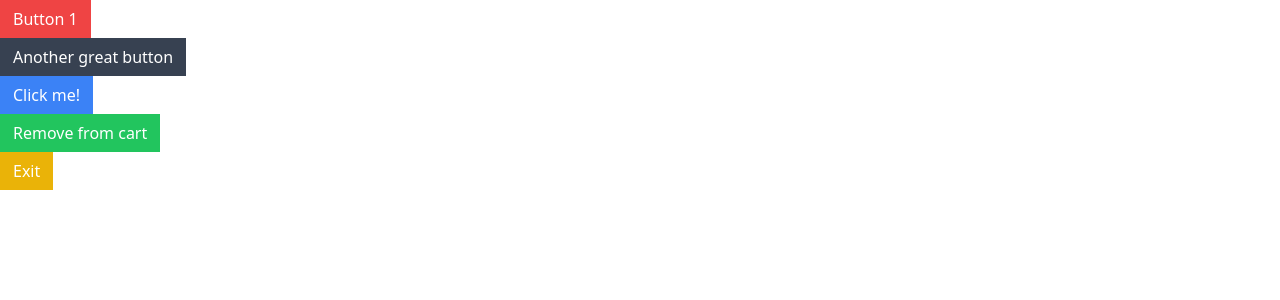
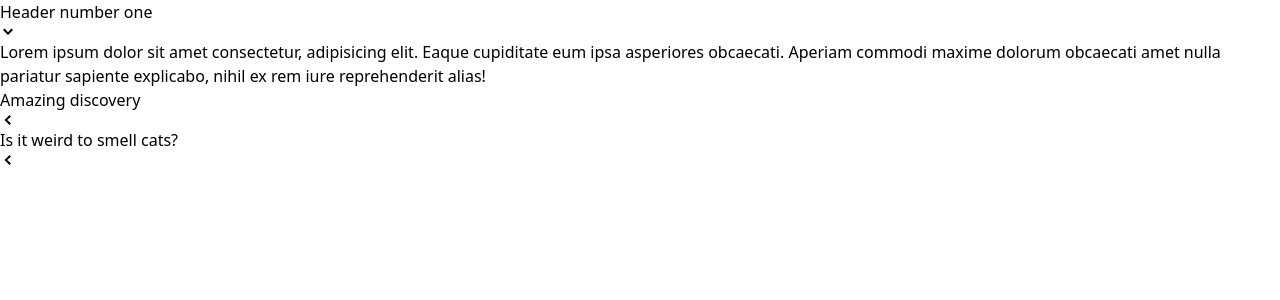
Before and after one commit to artlp/05-comps, a React (Create React App) app: page / in a window 1280 px wide. Shown: the top 300 px of the page. Built offline with nearby package versions, Linux system fonts and the light colour scheme.

Commit message:
accordion added

```diff
--- a/package.json
+++ b/package.json
@@ -10,6 +10,7 @@
     "prop-types": "^15.8.1",
     "react": "^18.2.0",
     "react-dom": "^18.2.0",
+    "react-icons": "^4.7.1",
     "react-scripts": "5.0.1",
     "web-vitals": "^2.1.4"
   },
--- a/src/App.js
+++ b/src/App.js
@@ -1,25 +1,26 @@
-import Button from "./Button";
+import Accordion from "./components/Accordion";
 
 function App() {
-  return (
-    <div>
-      <div>
-        <Button danger outline>Button 1</Button>
-      </div>
-      <div>
-        <Button secondary rounded>Another great button</Button>
-      </div>
-      <div>
-        <Button primary>Click me!</Button>
-      </div>
-      <div>
-        <Button success>Remove from cart</Button>
-      </div>
-      <div>
-        <Button warning outline rounded>Exit</Button>
-      </div>
-    </div>
-  );
+  const items = [
+    {
+      id: "asdad2",
+      label: "Header number one",
+      content:
+        "Lorem ipsum dolor sit amet consectetur, adipisicing elit. Eaque cupiditate eum ipsa asperiores obcaecati. Aperiam commodi maxime dolorum obcaecati amet nulla pariatur sapiente explicabo, nihil ex rem iure reprehenderit alias!",
+    },
+    {
+      id: "asd213ad",
+      label: "Amazing discovery",
+      content:
+        "Lorem ipsum dolor sit amet consectetur adipisicing elit. Commodi adipisci sint illo impedit dolores illum quasi eum natus, laborum placeat? At.",
+    },
+    {
+      id: "as14dad",
+      label: "Is it weird to smell cats?",
+      content: `Lorem ipsum dolor sit amet consectetur.`,
+    },
+  ];
+  return <Accordion items={items}/>;
 }
 
 export default App;
--- /dev/null
+++ b/src/components/Accordion.jsx
@@ -0,0 +1,27 @@
+import { React, useState } from "react";
+import { GoChevronDown, GoChevronLeft } from "react-icons/go";
+
+function Accordion({ items }) {
+  const [expandedIndex, setExpandedIndex] = useState(0);
+
+  //* event handler outside of mapping function
+  const handleClick = (newIndex) => {
+    setExpandedIndex(newIndex);
+  };
+  const renderedItems = items.map((item, index) => {
+    const isExpanded = index === expandedIndex;
+    const icon = <span>{isExpanded ? <GoChevronDown /> : <GoChevronLeft />}</span>;
+
+    return (
+      <div key={item.id}>
+        <div onClick={() => handleClick(index)}>
+          {item.label} {icon}
+        </div>
+        {isExpanded && <div>{item.content}</div>}
+      </div>
+    );
+  });
+  return <div>{renderedItems}</div>;
+}
+
+export default Accordion;
--- a/src/Button.jsx
+++ b/src/components/Button.jsx
@@ -8,27 +8,32 @@ function Button({
   success,
   outline,
   rounded,
+  ...rest
 }) {
-
-  const classes = className("px-3 py-1.5 border", {
+  const classes = className(rest.className,"w-80 m-2 flex justify-center items-center px-3 py-1.5 border", {
     "border-blue-500 bg-blue-500 text-white": primary,
     "border-gray-700 bg-gray-700 text-white": secondary,
     "border-yellow-500 bg-yellow-500 text-white": warning,
     "border-red-500 bg-red-500 text-white": danger,
     "border-green-500 bg-green-500 text-white": success,
-    // "border-blue-500 bg-blue-500 text-white": outline,
-    // "border-blue-500 bg-blue-500 text-white": rounded,
+    "bg-white": outline,
+    "rounded-full": rounded,
+    "text-blue-500": outline && primary,
+    "text-gray-700": outline && secondary,
+    "text-yellow-500": outline && warning,
+    "text-red-500": outline && danger,
+    "text-green-500": outline && success,
   });
 
   return (
-    <button className={classes}>
+    <button className={classes} {...rest}>
       {children}
     </button>
   );
 }
 
 Button.propTypes = {
-  checkButtonStyle: ({ primary, secondary, warning, danger, success }) => {
+  checkButtonStyle: ({primary, secondary, warning, danger, success }) => {
     const count =
       Number(!!primary) +
       Number(!!secondary) +
--- a/src/index.css
+++ b/src/index.css
@@ -1,3 +1,7 @@
 @tailwind base;
 @tailwind components;
 @tailwind utilities;
+
+button > svg {
+  margin-right: 5px;
+}
--- /dev/null
+++ b/src/pages/ButtonPage.jsx
@@ -0,0 +1,48 @@
+import Button from "../components/Button";
+import {
+  GoBell,
+  GoCloudDownload,
+  GoDatabase,
+  GoGear,
+  GoPlay,
+} from "react-icons/go";
+
+function ButtonPage() {
+
+  return (
+    <div>
+      <div>
+        <Button danger outline>
+          <GoBell />
+          Bell button
+        </Button>
+      </div>
+      <div>
+        <Button secondary rounded>
+          <GoCloudDownload />
+          Another button
+        </Button>
+      </div>
+      <div>
+        <Button primary>
+          <GoDatabase />
+          Click me!
+        </Button>
+      </div>
+      <div>
+        <Button success>
+          <GoGear />
+          Remove from cart
+        </Button>
+      </div>
+      <div>
+        <Button warning outline rounded>
+          <GoPlay />
+          Log out
+        </Button>
+      </div>
+    </div>
+  );
+}
+
+export default ButtonPage;
```
Also changed, not shown: 1 other file (tests, documents, lock files or other folders).
